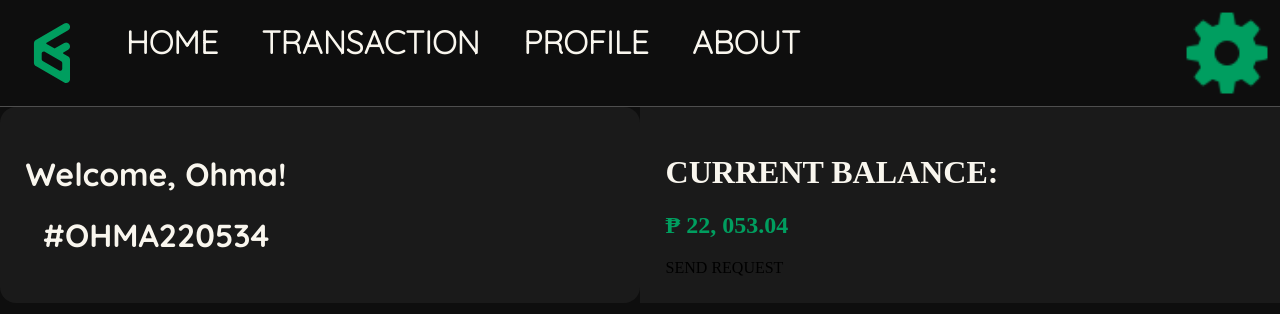
After one commit to Mooyi07/Fund-E, a PHP site: page /main/home/ in a window 1280 px wide. The commit adds this page. Shown: the top 314 px of the page. Run offline with PHP 8.4, Linux system fonts and the light colour scheme; style sheets or scripts are compiled from the project's sources.

Commit message:
Updated changes

```diff
--- /dev/null
+++ b/main/home/index.php
@@ -0,0 +1,51 @@
+<!DOCTYPE html>
+<html lang="en">
+<head>
+    <meta charset="utf-8">
+    <meta name="viewport" content="width=device-width, initial-scale=1.0">
+    <meta http-equiv="X-UA-Compatible" content="ie=edge">
+    <title>Fund-E | Login</title>
+    <link rel="stylesheet" href="styles.scss">
+    <link rel="icon" href="../../assets/img/logo.svg" type="image/x-icon">
+</head>
+<body>
+<nav>
+    <div class="tabs">
+        <img src="../../assets/img/logo.svg">
+        <a href="home">HOME</a>
+        <a href="transaction">TRANSACTION</a>
+        <a href="profile">PROFILE</a>
+        <a href="about">ABOUT</a>
+    </div>
+    <img id="gear" src="../../assets/img/settings.png">
+</nav>
+<main>
+    <div class="top-content">
+        <div class="profile">
+            <img src="">
+            <div class="details">
+                <h1>Welcome, <?php echo "Ohma" ?>!</h1>
+                <h1><?php echo "#OHMA220534" ?></h1>
+            </div>
+        </div>
+        <div class="balance">
+            <h1>CURRENT BALANCE:</h1>
+            <h2><?php
+                echo "₱ ";
+                echo "22, 053.04";
+            ?></h2>
+            <div class="SnR">
+                <a>SEND</a>
+                <a>REQUEST</a>
+            <div>
+        </div>
+    </div>
+    <div class="bot-content">
+        <div class="notifications">
+        </div>
+        <div class="services">
+        </div>
+    </div>
+</main>
+</body>
+</html>
--- /dev/null
+++ b/main/home/styles.scss
@@ -0,0 +1,96 @@
+:root {
+    --green: #009E5F;
+    --white: #F9F6EE;
+    --black: #0E0E0E;
+}
+@font-face {
+    font-family: "Arista 2.0 Alternate";
+    src: url('../../assets/fonts/z-arista/Arista2.0Alternate.ttf') format('truetype');
+}
+@font-face {
+    font-family: "Arista 2.0";
+    src: url('../../assets/fonts/z-arista/Arista2.0.ttf') format('truetype');
+}
+@font-face {
+    font-family: "Quicksand Bold";
+    src: url('../../assets/fonts/quicksand/Quicksand-Bold.ttf') format('truetype');
+}
+@font-face {
+    font-family: "Quicksand Semibold";
+    src: url('../../assets/fonts/quicksand/Quicksand-SemiBold.ttf') format('truetype');
+}
+@font-face {
+    font-family: "Quicksand Light";
+    src: url('../../assets/fonts/quicksand/Quicksand-Light.ttf') format('truetype');
+}
+body {
+    caret-color: transparent;
+    padding: 0;
+    margin: 0;
+    background-color: var(--black);
+    background-size: cover;
+}
+nav {
+    display: flex;
+    width: 100%;
+    border-color: #4E4E4E;
+    border-bottom: #4E4E4E 0.1vh solid;
+    .tabs {
+        display: flex;
+        width: 100%;
+        img {
+            width: 13vh;
+        }
+        a {
+            font-family: 'Quicksand Light';
+            font-weight: bold;
+            color: var(--white);
+            padding: 1.7vw;
+            text-align: center;
+            justify-content: center;
+            font-size: 2.5vw;
+
+        }
+        a:link {
+            text-decoration: none;
+        }
+    }
+    #gear {
+        height: 11vh;
+        padding: .7vw;
+        filter: brightness(0) saturate(100%) invert(36%) sepia(64%) saturate(3055%) hue-rotate(138deg) brightness(94%) contrast(101%);
+    }
+}
+main {
+    display: flex;
+    flex-wrap: wrap;
+    width: 100%;
+    .top-content {
+        display: flex;
+        width: 100%;
+        .profile {
+            background-color: #1A1A1A;
+            padding: 2vw;
+            display: flex;
+            width: 100%;
+            border-radius: 1em;
+            .details {
+                color: var(--white);
+                font-family: 'Quicksand Bold';
+                justify-content: center;
+                text-align: center;
+            }
+        }
+        .balance {
+            background-color: #1A1A1A;
+            padding: 2vw;
+            width: 100%;
+            h1 {
+                color: var(--white);
+            }
+            h2 {
+                color: var(--green);
+            }
+        }
+    }
+}
--- a/main/index.php
+++ b/main/index.php
@@ -1,7 +1,3 @@
-<?php
-    session_abort();
-    session_unset();
-?>
 <!DOCTYPE html>
 <html lang="en">
 <head>
```
Also changed, not shown: assets/img/settings.png (added).
